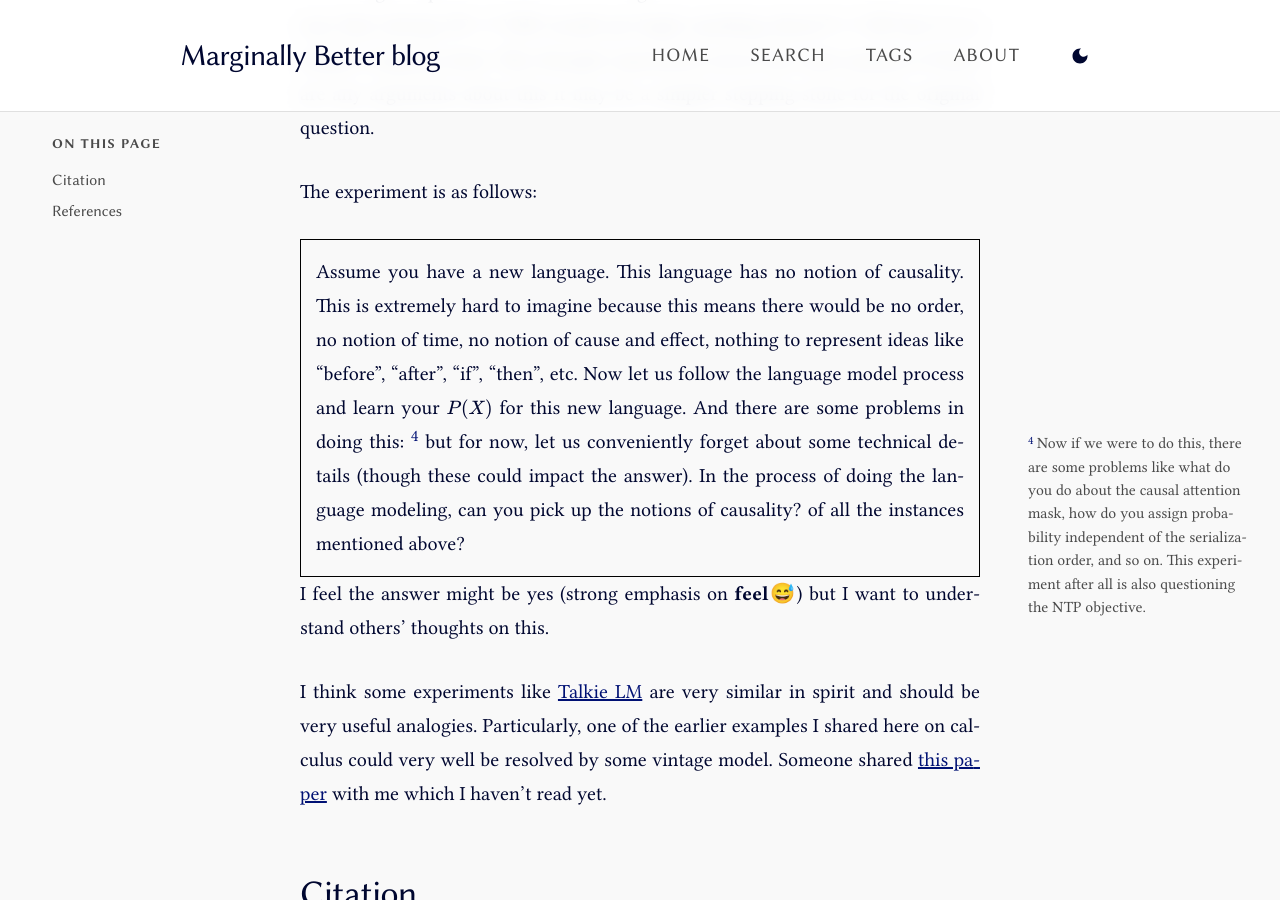
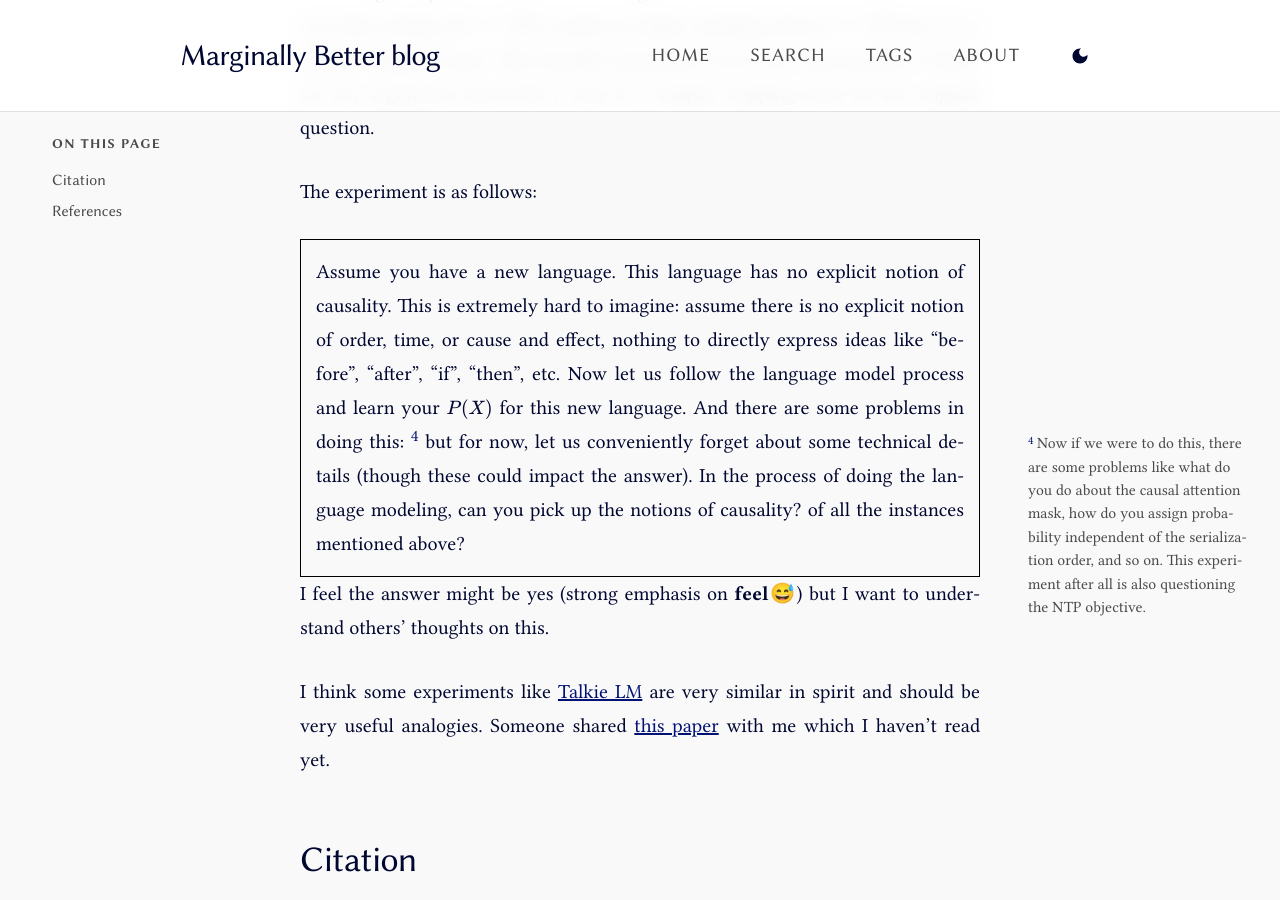
Before and after one commit to Rishit-dagli/Rishit-dagli.github.io, a Jekyll site: the page built from _posts/2026-09-28-lm-limits.md, in a window 1280 px wide and 900 px high, scrolled down 1460 px. Built offline with Jekyll 4.4.1, drawn with Linux system fonts in a browser that asks for light colours; comment, search, counter and statistics services are not loaded.

Commit message:
fix: enhance clarity in language modeling post excerpt and content

```diff
--- a/_posts/2026-09-28-lm-limits.md
+++ b/_posts/2026-09-28-lm-limits.md
@@ -1,7 +1,7 @@
 ---
 title: "A thought experiment on the limits of Language Modeling"
 date: 2026-09-28
-excerpt: "Can you learn on a brand new language without the notion of causality and during the process of language modeling pick up the notions of causality?"
+excerpt: "Can you learn on a brand new language without an explicit notion of causality and during the process of language modeling pick up the notions of causality?"
 image:
 tags: [philosophy, llm]
 ---
@@ -19,12 +19,12 @@
 The experiment is as follows:
 
 <div style="padding: 0.75em; border: 1px solid black;" markdown="1">
-Assume you have a new language. This language has no notion of causality. This is extremely hard to imagine because this means there would be no order, no notion of time, no notion of cause and effect, nothing to represent ideas like "before", "after", "if", "then", etc. Now let us follow the language model process and learn your $P(X)$ for this new language. And there are some problems in doing this: [^lmproblems] but for now, let us conveniently forget about some technical details (though these could impact the answer). In the process of doing the language modeling, can you pick up the notions of causality? of all the instances mentioned above?
+Assume you have a new language. This language has no explicit notion of causality. This is extremely hard to imagine: assume there is no explicit notion of order, time, or cause and effect, nothing to directly express ideas like "before", "after", "if", "then", etc. Now let us follow the language model process and learn your $P(X)$ for this new language. And there are some problems in doing this: [^lmproblems] but for now, let us conveniently forget about some technical details (though these could impact the answer). In the process of doing the language modeling, can you pick up the notions of causality? of all the instances mentioned above?
 </div>
 
 I feel the answer might be yes (strong emphasis on **feel**😅) but I want to understand others' thoughts on this.
 
-I think some experiments like [Talkie LM](https://talkie-lm.com/introducing-talkie) are very similar in spirit and should be very useful analogies. Particularly, one of the earlier examples I shared here on calculus could very well be resolved by some vintage model. Someone shared [this paper](https://openreview.net/forum?id=tHr0vFbS3K) with me which I haven't read yet.
+I think some experiments like [Talkie LM](https://talkie-lm.com/introducing-talkie) are very similar in spirit and should be very useful analogies. Someone shared [this paper](https://openreview.net/forum?id=tHr0vFbS3K) with me which I haven't read yet.
 
 {% include bibtex.html %}
 
```
